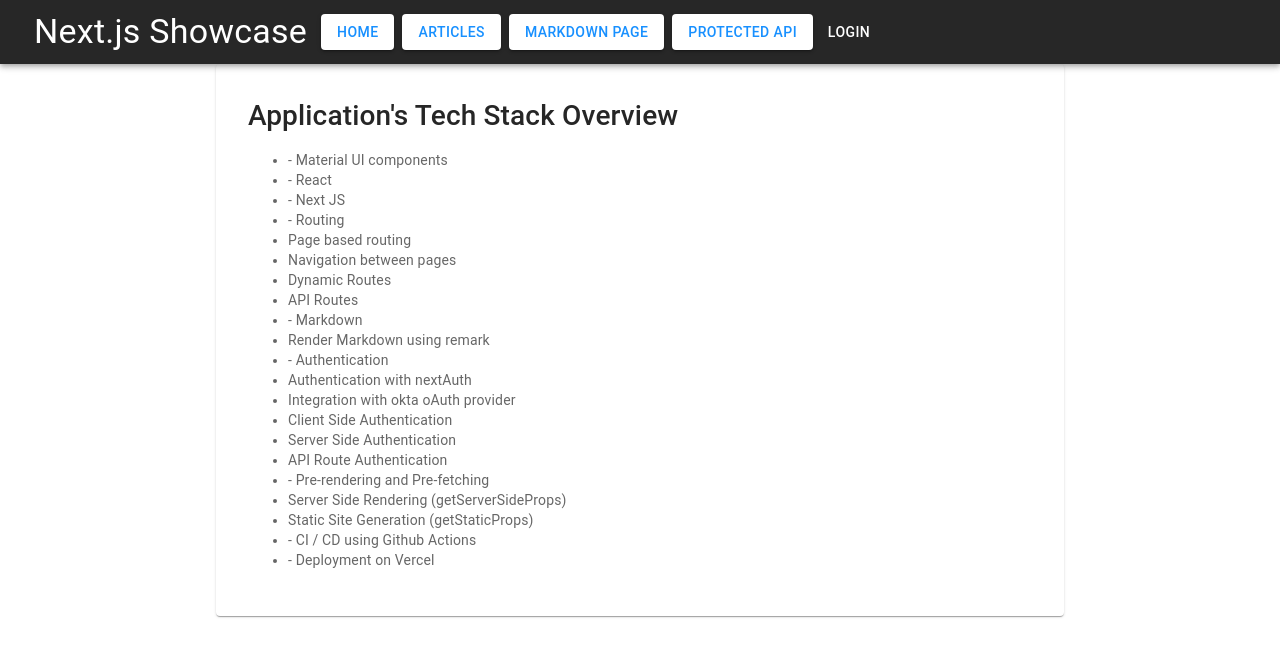
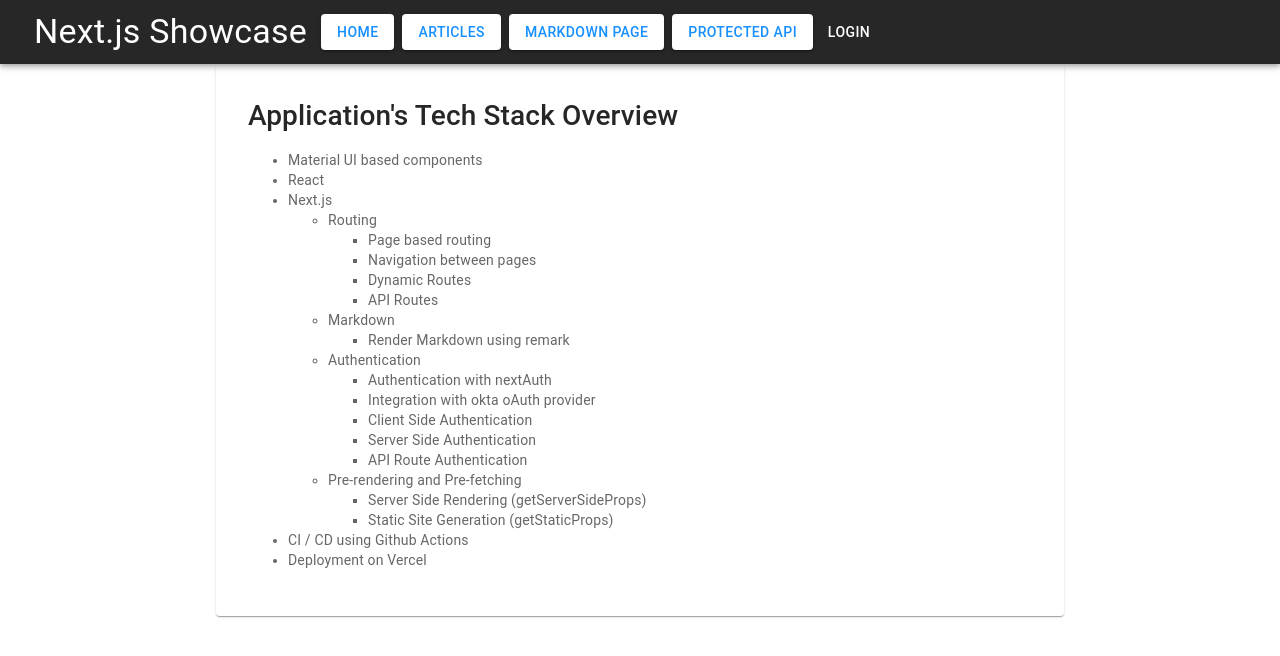
Before and after one commit to malik-harsh-hm/nextjs-sample-app, a Next.js app: page / in a window 1280 px wide. Shown: the top 656 px of the page. Built offline with nearby package versions, Linux system fonts and the light colour scheme; no server answers.

Commit message:
text changes

```diff
--- a/src/pages/index.js
+++ b/src/pages/index.js
@@ -7,27 +7,37 @@
         <h1>Application's Tech Stack Overview</h1>
 
         <ul>
-            <li>- Material UI components</li>
-            <li>- React</li>
-            <li>- Next JS</li>
-            <li>	 - Routing</li>
-            <li>			Page based routing</li>
-            <li>			Navigation between pages</li>
-            <li>			Dynamic Routes</li>
-            <li>			API Routes	 </li>
-            <li>	 - Markdown</li>
-            <li>			Render Markdown using remark	 </li>
-            <li>	 - Authentication</li>
-            <li>			Authentication with nextAuth</li>
-            <li>			Integration with okta oAuth provider</li>
-            <li>			Client Side Authentication</li>
-            <li>			Server Side Authentication</li>
-            <li>			API Route Authentication</li>
-            <li>	 - Pre-rendering and Pre-fetching</li>
-            <li>			Server Side Rendering (getServerSideProps)</li>
-            <li>			Static Site Generation (getStaticProps)	 </li>
-            <li> - CI / CD using Github Actions</li>
-            <li> - Deployment on Vercel</li>
+            <li>Material UI based components</li>
+            <li>React</li>
+            <li>Next.js</li>
+            <ul>
+            <li>Routing</li>
+            <ul>
+            <li>Page based routing</li>
+            <li>Navigation between pages</li>
+            <li>Dynamic Routes</li>
+            <li>API Routes</li>
+            </ul>
+            <li>Markdown</li>
+            <ul>
+            <li>Render Markdown using remark</li>
+            </ul>
+            <li>Authentication</li>
+            <ul>
+            <li>Authentication with nextAuth</li>
+            <li>Integration with okta oAuth provider</li>
+            <li>Client Side Authentication</li>
+            <li>Server Side Authentication</li>
+            <li>API Route Authentication</li>
+            </ul>
+            <li>Pre-rendering and Pre-fetching</li>
+            <ul>
+            <li>Server Side Rendering (getServerSideProps)</li>
+            <li>Static Site Generation (getStaticProps)</li>
+            </ul>
+            </ul>
+            <li>CI / CD using Github Actions</li>
+            <li>Deployment on Vercel</li>
         </ul>
 
     </div>)
```
Also changed, not shown: src/pages/article/[slug]/index.js (+8 -0 lines).
